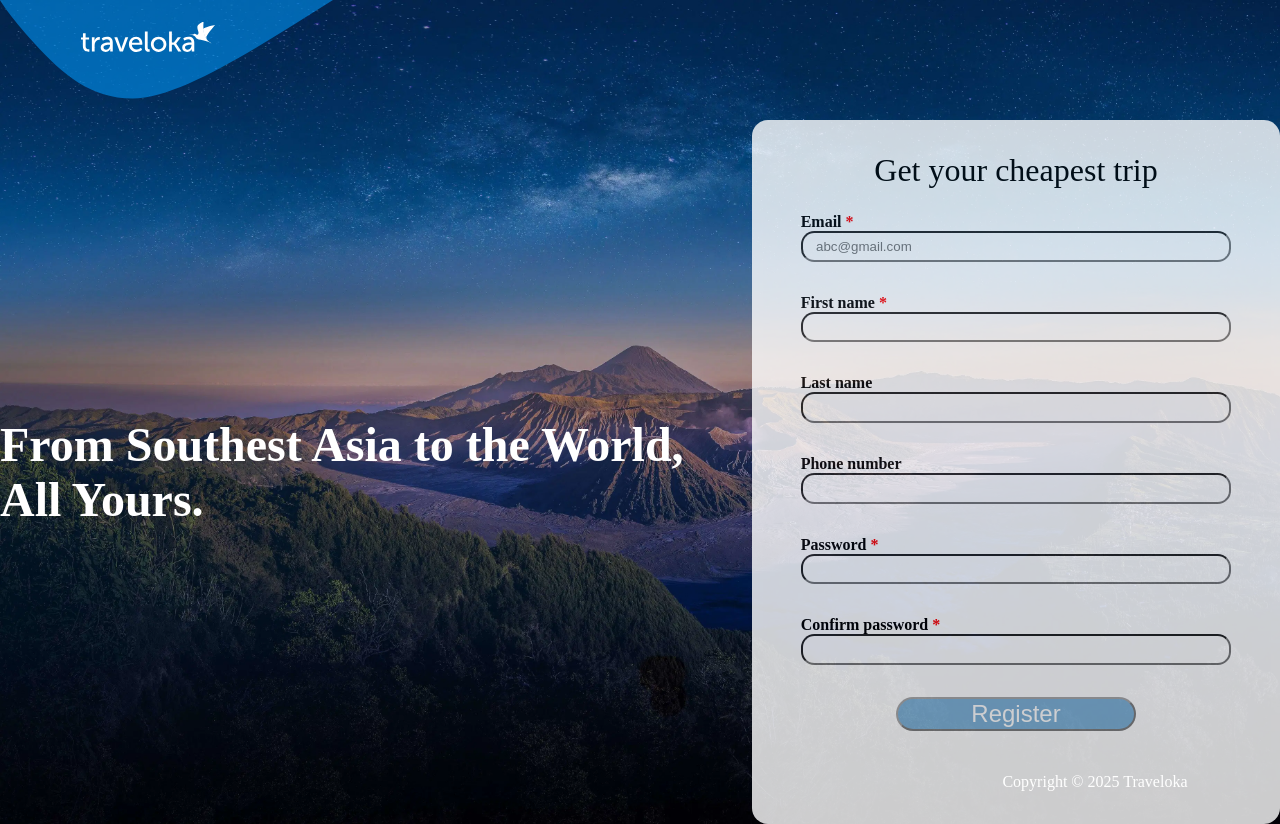
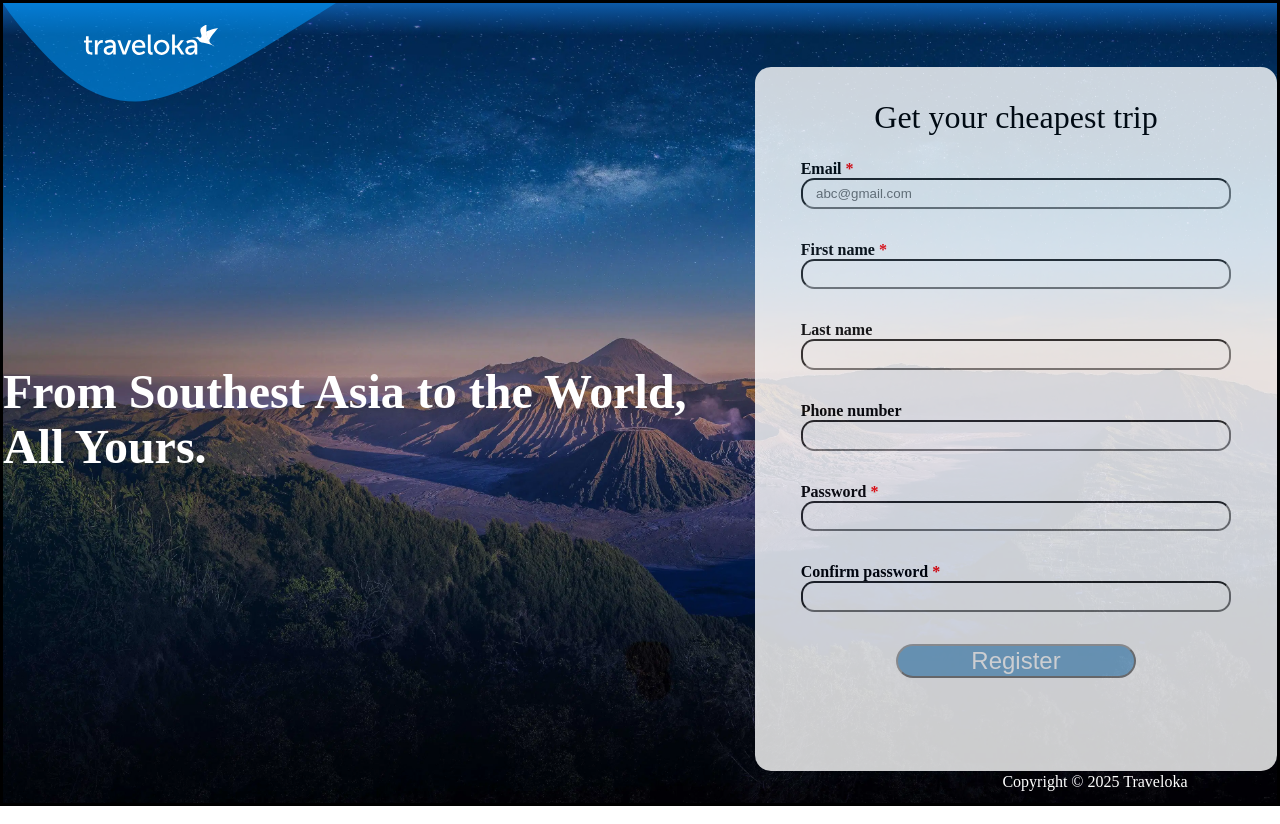
Before and after one commit to kinlaten/sign-up-form, a plain HTML site: page index.html in a window 1280 px wide. Drawn offline with Linux system fonts and the light colour scheme.

Commit message:
centralize main content by grid

```diff
--- a/style.css
+++ b/style.css
@@ -15,10 +15,18 @@ body {
   /* font-family: norse-bold; */
   /* font-family: system-ui, -apple-system, BlinkMacSystemFont, "Segoe UI", Roboto, */
   /* Oxygen, Ubuntu, Cantarell, "Open Sans", "Helvetica Neue", sans-serif; */
+  min-height: 100vh;
+  display: grid;
+  border: 3px solid;
+  grid-template-rows: auto 1fr auto;
 }
 
 /*  */
+
+/*  */
 .banner {
+  height: 2rem;
+  background-image: linear-gradient(rgb(12, 90, 168), rgba(12, 90, 168, 0));
   position: relative;
   top: 0px;
   left: 0px;
@@ -39,7 +47,7 @@ body {
   display: flex;
   justify-content: center;
   align-items: center;
-  padding-top: min(25vh, 15vh);
+  /* padding-top: min(25vh, 15vh); */
   gap: 2em;
 }
 
```
Also changed, not shown: index.html (+1 -0 lines), 1 other file.
